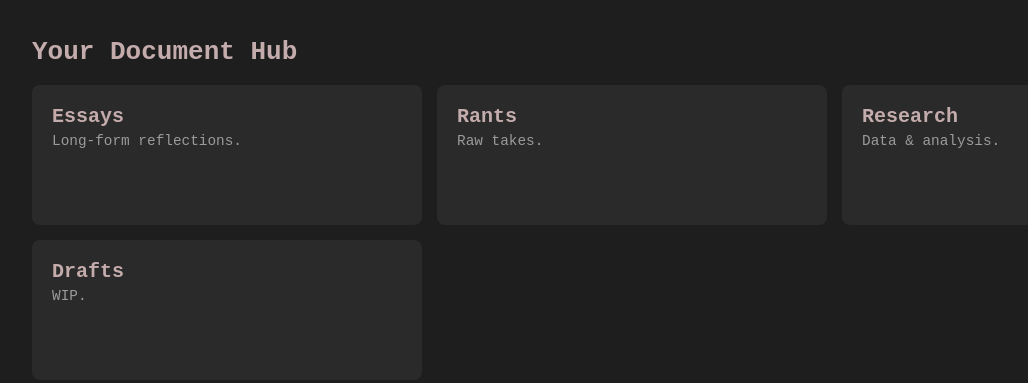
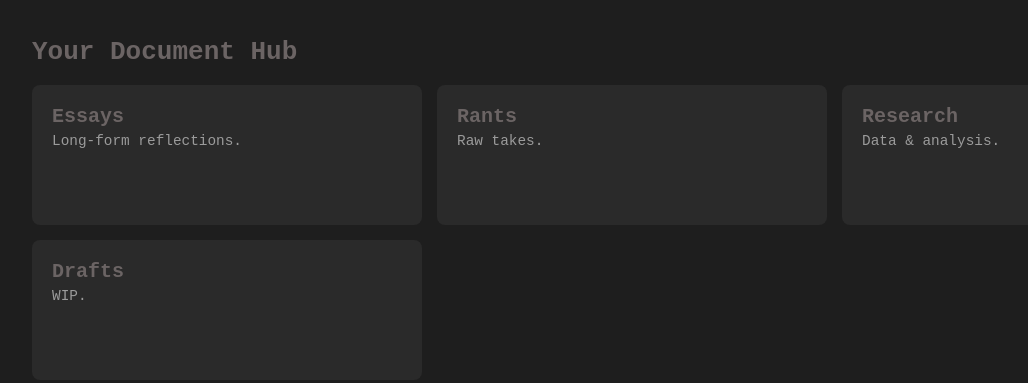
Before and after one commit to kakalukium/Test, a plain HTML site: page index.html in a window 1280 px wide. Shown: the whole page, without its empty margins (8-1036 px from the left). Drawn offline with Linux system fonts and the light colour scheme; a web font is replaced by a local one.

Commit message:
Update site files

```diff
--- a/index.html
+++ b/index.html
@@ -12,7 +12,7 @@
         :root {
             --bg: #1e1e1e;
             --card: #2a2a2a;
-            --text: #c5acac;
+            --text: #6b6464;
             --subtle: #9b9b9b;
             --accent: #007bff;
             /* Defined FK Grotesk as the primary font with fallbacks */
```
